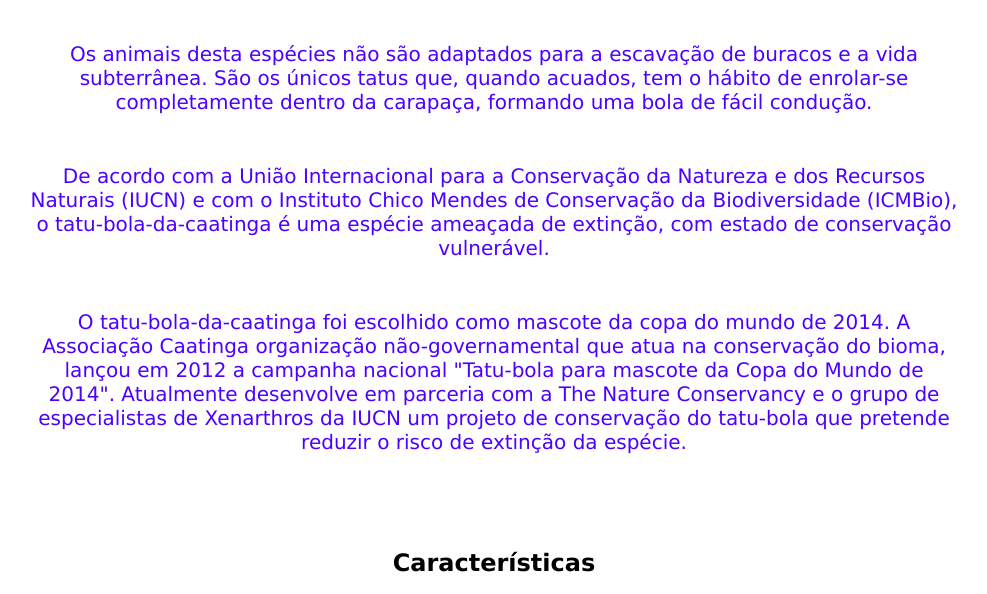
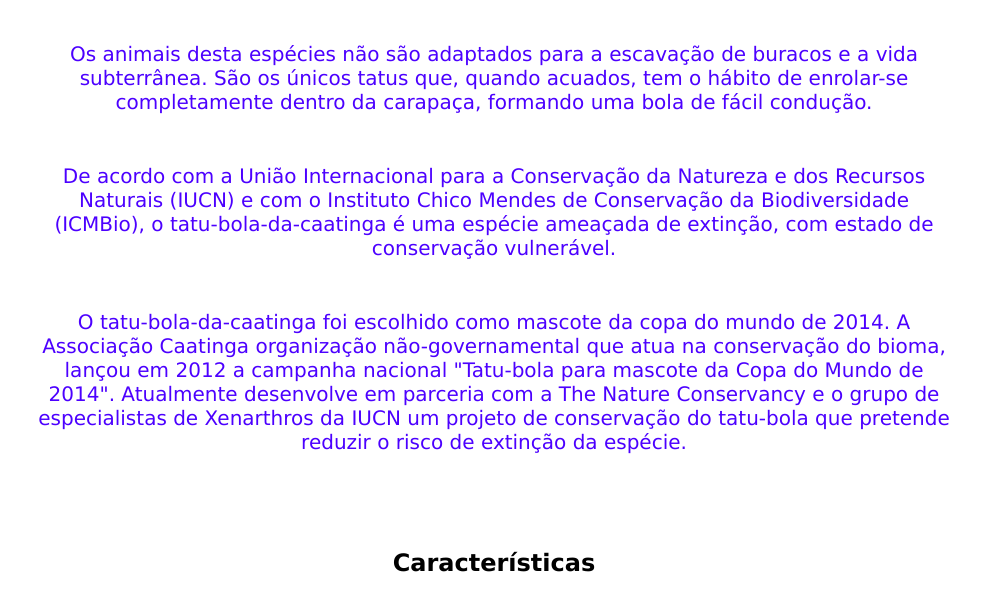
Before and after one commit to soaresemerson/ads_rwd_2021_-tatu-bola-da-caatinga-Tolypeutes-tricinctus-, a plain HTML site: page index.html in a window 1280 px wide. Shown: the part 151-745 px from the top of the page, without its empty margins (146-1133 px from the left). Drawn offline with Linux system fonts and the light colour scheme.

Commit message:
Update index.html

```diff
--- a/index.html
+++ b/index.html
@@ -9,8 +9,6 @@
     <style>
         body{
             font-family: Verdana, Geneva, Tahoma, sans-serif;
-            margin: auto;
-            background-image: image(50%)center;
         }
         P{padding:25px ;
         font-size: 20px;
```
